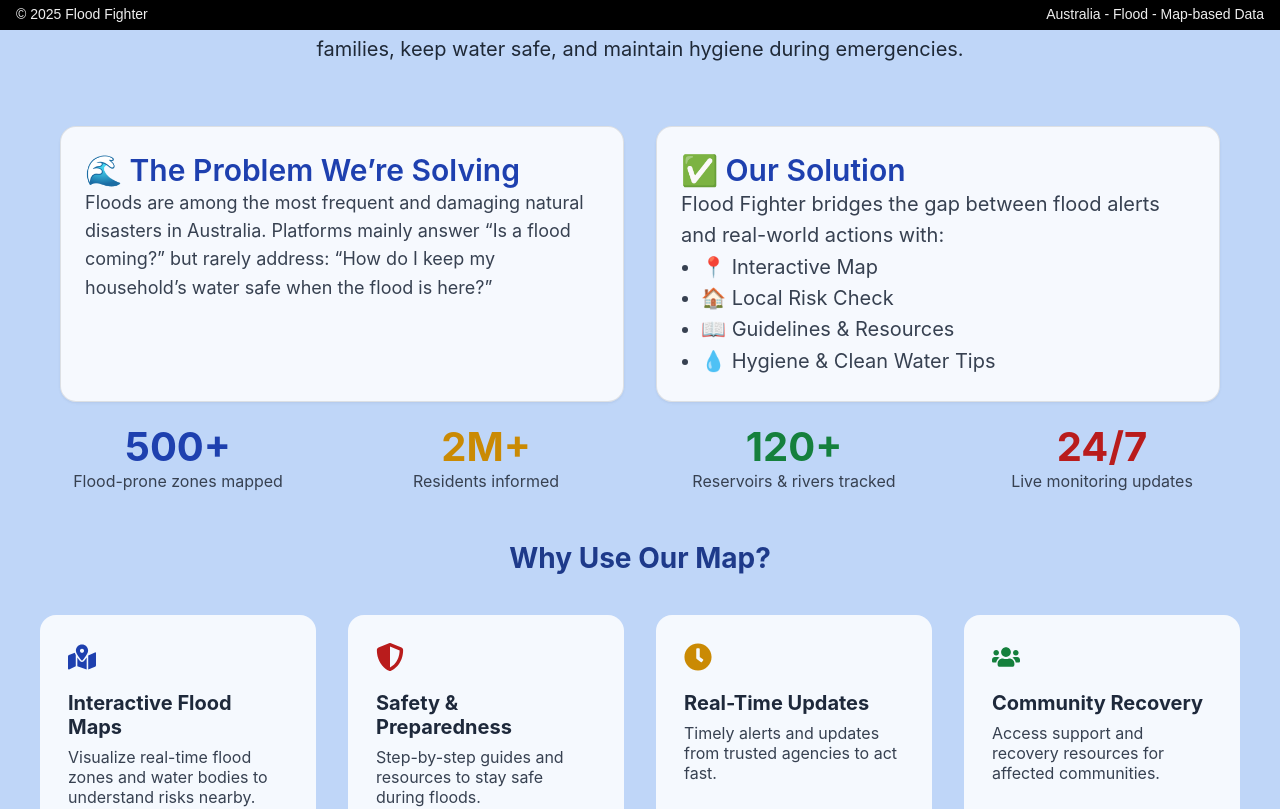
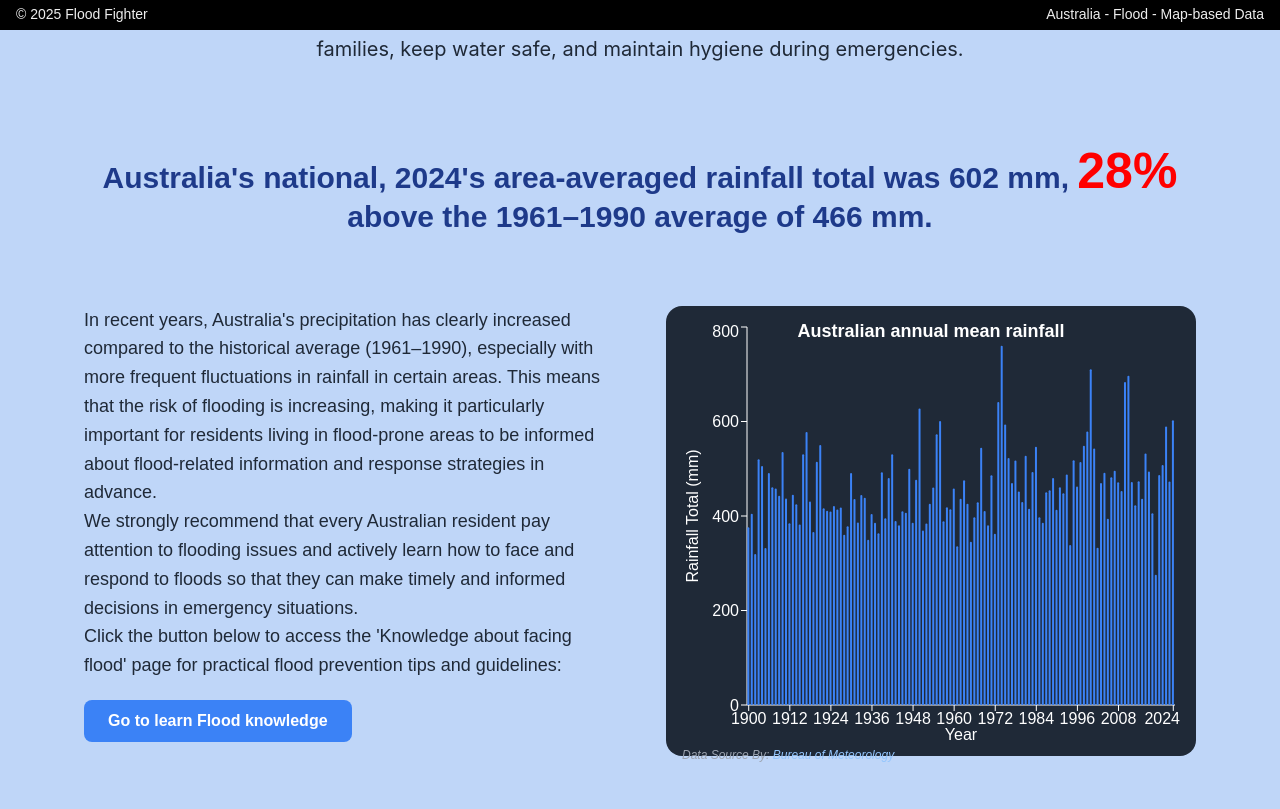
Before and after one commit to Airius2001/floodfighter, a Next.js app: page / in a window 1280 px wide. Shown: the part 770-1579 px from the top of the page. Built offline with nearby package versions, Linux system fonts and the light colour scheme.

Commit message:
merge UI information background about rainfall history to homepage

```diff
--- a/components/sections/ProjectDetails.tsx
+++ b/components/sections/ProjectDetails.tsx
@@ -1,10 +1,32 @@
+"use client";
 import React from "react";
 import Link from "next/link";
 import { Card, Row, Col, Typography } from "antd";
+import { useState, useEffect } from "react";
+import {
+  BarChart,
+  Bar,
+  XAxis,
+  YAxis,
+  Tooltip,
+  ResponsiveContainer,
+  Label,
+} from "recharts";
 
 const { Title, Paragraph } = Typography;
 
 export default function SectionCard() {
+  // 1️⃣ create data
+  const [rainfallData, setRainfallData] = useState([]);
+
+  // 2️⃣ useEffect read public/data/rainfall.json
+  useEffect(() => {
+    fetch("/data/rainfall.json")
+      .then((res) => res.json())
+      .then((json) => setRainfallData(json))
+      .catch((err) => console.error("Failed to load rainfall data:", err));
+  }, []);
+
   return (
     <section
       style={{
@@ -33,60 +55,200 @@
           </Paragraph>
         </div>
 
-        {/* Card Grid */}
-        <Row gutter={[32, 32]}>
-          <Col xs={24} md={12}>
-            <Card
-              bordered={false}
+        <div
+          style={{
+            minHeight: "100vh",
+            display: "flex",
+            flexDirection: "column",
+            alignItems: "center",
+            paddingTop: "1rem",
+            paddingBottom: "1.5rem",
+            paddingLeft: "1.5rem",
+            paddingRight: "1.5rem",
+          }}
+        >
+          {/* title */}
+          <h1
+            style={{
+              fontSize: "30px",
+              fontWeight: 700,
+              marginBottom: "4.5rem",
+              color: "#1e3a8a",
+              textAlign: "center",
+              fontFamily: "sans-serif",
+            }}
+          >
+            Australia's national, 2024's area-averaged rainfall total was 602
+            mm, <span style={{ color: "red", fontSize: "50px" }}>28%</span>{" "}
+            above the 1961–1990 average of 466 mm.
+          </h1>
+
+          <div
+            style={{
+              display: "flex",
+              flexDirection: "row",
+              width: "100%",
+              maxWidth: "1200px",
+              gap: "2rem",
+              justifyContent: "space-between",
+              alignItems: "flex-start",
+              flexWrap: "wrap",
+            }}
+          >
+            {/* left side explanation */}
+            <div
               style={{
-                borderRadius: 16,
-                background: "rgba(255, 255, 255, 0.85)",
-                border: "1px solid rgba(0, 0, 0, 0.1)",
-                color: "#111",
-                height: "100%",
+                flex: "1 1 300px",
+                color: "#1f2937",
+                fontSize: "18px",
+                lineHeight: 1.6,
+                marginBottom: "1.5rem",
+                fontFamily: "sans-serif",
+                marginRight: "20px",
               }}
-              hoverable
             >
-              <Title level={2} style={{ color: "#1e40af" }}>
-                🌊 The Problem We’re Solving
-              </Title>
-              <Paragraph style={{ color: "#374151", fontSize: 18 }}>
-                Floods are among the most frequent and damaging natural
-                disasters in Australia. Platforms mainly answer “Is a flood
-                coming?” but rarely address: “How do I keep my household’s water
-                safe when the flood is here?”
-              </Paragraph>
-            </Card>
-          </Col>
+              <p>
+                In recent years, Australia's precipitation has clearly increased
+                compared to the historical average (1961–1990), especially with
+                more frequent fluctuations in rainfall in certain areas. This
+                means that the risk of flooding is increasing, making it
+                particularly important for residents living in flood-prone areas
+                to be informed about flood-related information and response
+                strategies in advance.
+              </p>
+              <p>
+                We strongly recommend that every Australian resident pay
+                attention to flooding issues and actively learn how to face and
+                respond to floods so that they can make timely and informed
+                decisions in emergency situations.
+              </p>
+              <p>
+                Click the button below to access the 'Knowledge about facing
+                flood' page for practical flood prevention tips and guidelines:
+              </p>
 
-          <Col xs={24} md={12}>
-            <Card
-              bordered={false}
+              {/* Add Next.js Link button */}
+              <Link href="/knowledge" passHref>
+                <button
+                  style={{
+                    backgroundColor: "#3b82f6",
+                    color: "white",
+                    border: "none",
+                    padding: "12px 24px",
+                    borderRadius: "8px",
+                    fontSize: "16px",
+                    fontWeight: "bold",
+                    cursor: "pointer",
+                    marginTop: "20px",
+                    transition: "background-color 0.3s ease",
+                  }}
+                  onMouseOver={(e) =>
+                    (e.currentTarget.style.backgroundColor = "#2563eb")
+                  }
+                  onMouseOut={(e) =>
+                    (e.currentTarget.style.backgroundColor = "#3b82f6")
+                  }
+                >
+                  Go to learn Flood knowledge
+                </button>
+              </Link>
+            </div>
+
+            {/* right side bar chart */}
+            <div
               style={{
-                borderRadius: 16,
-                background: "rgba(255, 255, 255, 0.85)",
-                border: "1px solid rgba(0, 0, 0, 0.1)",
-                color: "#111",
-                height: "100%",
+                flex: "1 1 300px",
+                height: "450px",
+                background: "#1f2937",
+                padding: "1rem",
+                borderRadius: "16px",
               }}
-              hoverable
             >
-              <Title level={2} style={{ color: "#1e40af" }}>
-                ✅ Our Solution
-              </Title>
-              <Paragraph style={{ color: "#374151", fontSize: 20 }}>
-                Flood Fighter bridges the gap between flood alerts and
-                real-world actions with:
-              </Paragraph>
-              <ul style={{ color: "#374151", paddingLeft: 20, fontSize: 20 }}>
-                <li>📍 Interactive Map</li>
-                <li>🏠 Local Risk Check</li>
-                <li>📖 Guidelines & Resources</li>
-                <li>💧 Hygiene & Clean Water Tips</li>
-              </ul>
-            </Card>
-          </Col>
-        </Row>
+              {rainfallData.length > 0 ? (
+                <ResponsiveContainer width="100%" height="100%">
+                  <BarChart data={rainfallData}>
+                    {/* chart title */}
+                    <text
+                      x="50%"
+                      y={10}
+                      textAnchor="middle"
+                      dominantBaseline="middle"
+                      style={{
+                        fill: "#fff",
+                        fontSize: "18px",
+                        fontWeight: "bold",
+                      }}
+                    >
+                      Australian annual mean rainfall
+                    </text>
+
+                    <XAxis dataKey="year" stroke="#fff">
+                      <Label
+                        value="Year"
+                        offset={-5}
+                        position="insideBottom"
+                        style={{ fill: "#fff" }}
+                      />
+                    </XAxis>
+
+                    <YAxis stroke="#fff">
+                      <Label
+                        value="Rainfall Total (mm)"
+                        angle={-90}
+                        position="insideLeft"
+                        style={{ fill: "#fff", textAnchor: "middle" }}
+                      />
+                    </YAxis>
+
+                    <Tooltip />
+                    <Bar dataKey="total" fill="#3b82f6" radius={[6, 6, 0, 0]} />
+                  </BarChart>
+                </ResponsiveContainer>
+              ) : (
+                <p
+                  style={{
+                    color: "#fff",
+                    textAlign: "center",
+                    paddingTop: "150px",
+                  }}
+                >
+                  Loading chart...
+                </p>
+              )}
+
+              {/* Add citation source */}
+              <div
+                style={{
+                  textAlign: "left",
+                  fontSize: "12px",
+                  color: "#9ca3af",
+                  fontStyle: "italic",
+                  marginTop: "0.5rem",
+                  paddingRight: "0.5rem",
+                }}
+              >
+                Data Source By:{" "}
+                <a
+                  href="https://www.bom.gov.au/web01/ncc/www/cli_chg/timeseries/rain/0112/aus/latest.txt"
+                  target="_blank"
+                  rel="noopener noreferrer"
+                  style={{
+                    color: "#93c5fd",
+                    textDecoration: "none",
+                  }}
+                  onMouseOver={(e) =>
+                    (e.currentTarget.style.textDecoration = "underline")
+                  }
+                  onMouseOut={(e) =>
+                    (e.currentTarget.style.textDecoration = "none")
+                  }
+                >
+                  Bureau of Meteorology
+                </a>
+              </div>
+            </div>
+          </div>
+        </div>
       </div>
     </section>
   );
```
Also changed, not shown: components/sections/FeatureDuplex.tsx (+185 -80 lines).
